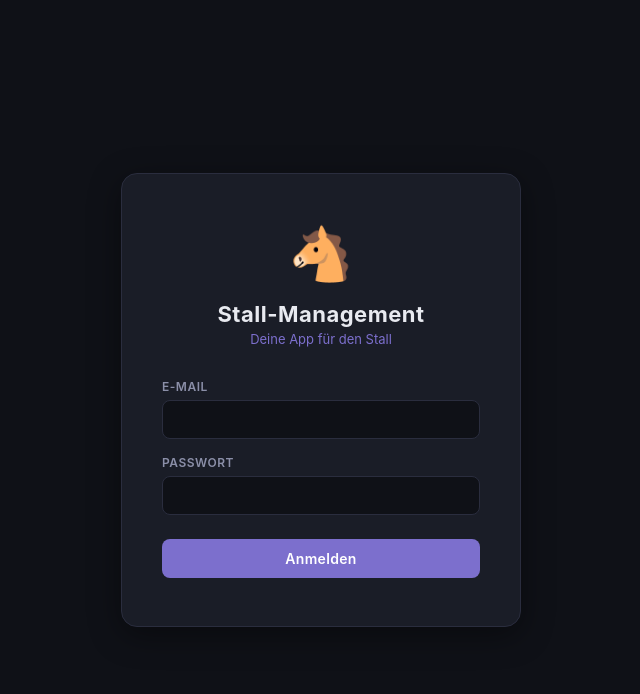
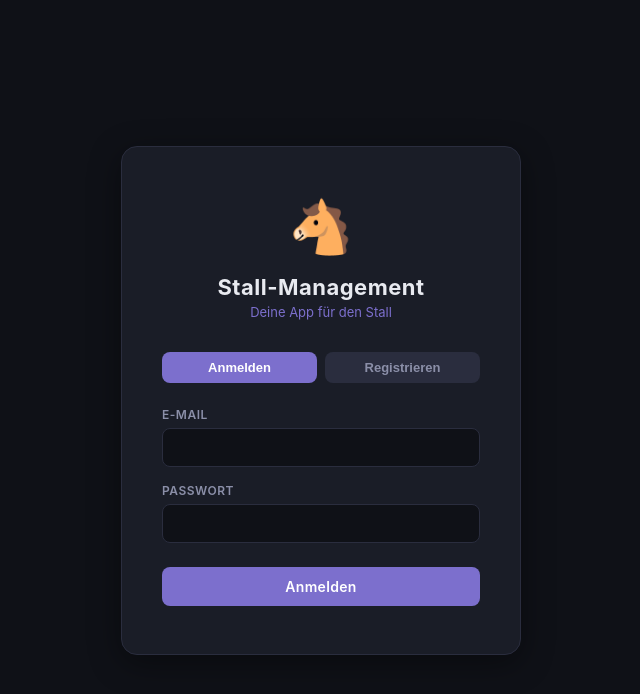
Before and after one commit to ChrissiHo/Stable-Management, a React (Vite) app: page / in a window 1280 px wide. Shown: the top 694 px of the page, without its empty margins (319-959 px from the left). Built offline with nearby package versions, Linux system fonts and the light colour scheme.

Commit message:
Add registration toggle to LoginScreen

```diff
--- a/src/LoginScreen.jsx
+++ b/src/LoginScreen.jsx
@@ -18,12 +18,22 @@ export default function LoginScreen() {
   const [password, setPassword] = useState('')
   const [error, setError] = useState('')
   const [loading, setLoading] = useState(false)
+  const [mode, setMode] = useState('login')
 
   const login = async (e) => {
     e.preventDefault()
     setError('')
     setLoading(true)
     const { error } = await supabase.auth.signInWithPassword({ email, password })
+    if (error) setError(error.message)
+    setLoading(false)
+  }
+
+  const register = async (e) => {
+    e.preventDefault()
+    setError('')
+    setLoading(true)
+    const { error } = await supabase.auth.signUp({ email, password })
     if (error) setError(error.message)
     setLoading(false)
   }
@@ -59,7 +69,20 @@ export default function LoginScreen() {
           <p style={{ color: C.accent, fontSize: 13, margin: 0 }}>Deine App für den Stall</p>
         </div>
 
-        <form onSubmit={login} style={{ textAlign: 'left' }}>
+        <div style={{ display: 'flex', gap: 8, marginBottom: 24 }}>
+          <button type="button" onClick={() => { setMode('login'); setError('') }} style={{
+            flex: 1, padding: '8px', borderRadius: 8, border: 'none', cursor: 'pointer', fontWeight: 600, fontSize: 13,
+            background: mode === 'login' ? C.accent : C.border,
+            color: mode === 'login' ? '#fff' : C.muted,
+          }}>Anmelden</button>
+          <button type="button" onClick={() => { setMode('register'); setError('') }} style={{
+            flex: 1, padding: '8px', borderRadius: 8, border: 'none', cursor: 'pointer', fontWeight: 600, fontSize: 13,
+            background: mode === 'register' ? C.accent : C.border,
+            color: mode === 'register' ? '#fff' : C.muted,
+          }}>Registrieren</button>
+        </div>
+
+        <form onSubmit={mode === 'login' ? login : register} style={{ textAlign: 'left' }}>
           <div style={{ marginBottom: 16 }}>
             <label style={{ display: 'block', color: C.muted, fontSize: 12, fontWeight: 600, marginBottom: 6, textTransform: 'uppercase', letterSpacing: 0.5 }}>
               E-Mail
@@ -140,7 +163,7 @@ export default function LoginScreen() {
               transition: 'background 0.2s',
             }}
           >
-            {loading ? 'Anmelden...' : 'Anmelden'}
+            {loading ? (mode === 'login' ? 'Anmelden...' : 'Registrieren...') : (mode === 'login' ? 'Anmelden' : 'Registrieren')}
           </button>
         </form>
       </div>
```
